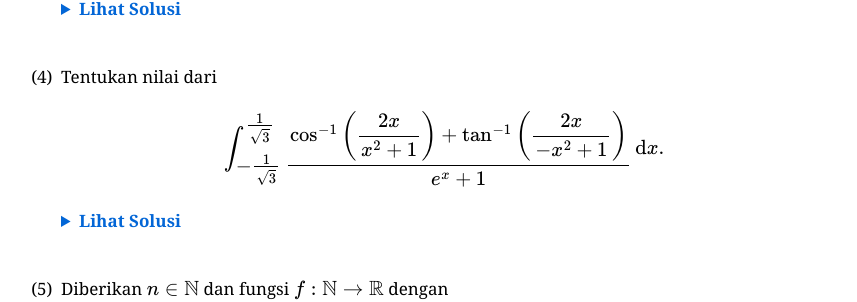
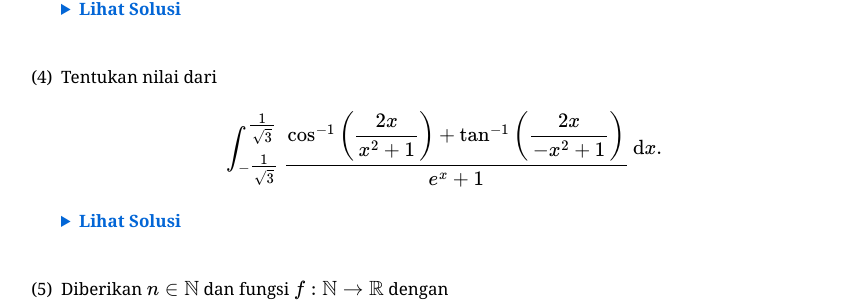
Before and after one commit to calculusgamingindonesia/calculusgamingindonesia.github.io, a Jekyll site: the page built from _posts/2026-07-03-caption-its-pre-2020.md, in a window 1280 px wide. Shown: the part 798-1100 px from the top of the page, without its empty margins (213-1070 px from the left). Built offline with Jekyll 4.4.1, drawn with Linux system fonts in a browser that asks for light colours; some web fonts are replaced.

Commit message:
Update 2026-07-03-caption-its-pre-2020.md

```diff
--- a/_posts/2026-07-03-caption-its-pre-2020.md
+++ b/_posts/2026-07-03-caption-its-pre-2020.md
@@ -36,7 +36,7 @@ urutan: 301
 
 4. Tentukan nilai dari
 
-   $$\int_{\textstyle-\frac{1}{\sqrt{3}}}^{\textstyle\frac{1}{\sqrt{3}}}\begin{matrix}\dfrac{\cos^{-1}\bigg(\dfrac{2x}{x^2+1}\bigg)+\tan^{-1}\bigg(\dfrac{2x}{-x^2+1}\bigg)}{e^x+1}\end{matrix}\,\mathrm{d}x.$$
+   $$\int_{-\tfrac{1}{\sqrt{3}}}^{\tfrac{1}{\sqrt{3}}} \begin{array}{c} \displaystyle\dfrac{\cos^{-1}\bigg(\dfrac{2x}{x^2+1}\bigg)+\tan^{-1}\bigg(\dfrac{2x}{-x^2+1}\bigg)}{e^x+1} \end{array}\,\mathrm{d}x.$$
 
    <details><summary>Lihat Solusi</summary><div class="kotak-solusi" markdown="1">
    Solusi diserahkan kepada pembaca sebagai latihan.
```
